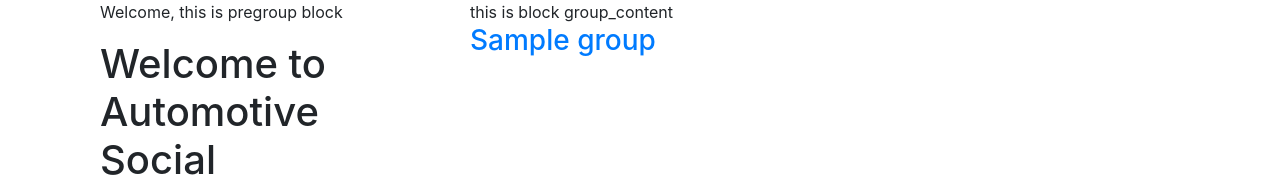
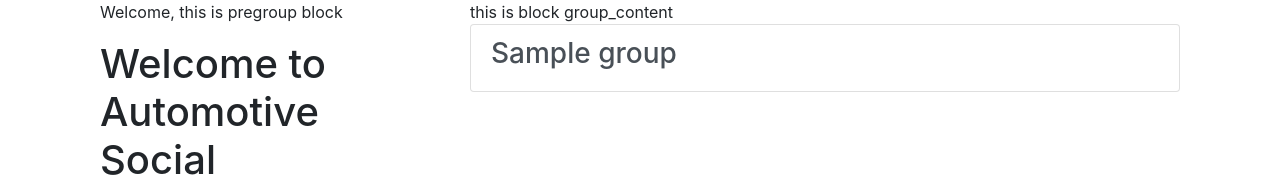
Before and after one commit to KevinLuc1/Automotive_social_django, a Django app: template automotive_social/groups/templates/groups/group_list.html in a window 1280 px wide. Shown: the part 56-248 px from the top of the page. Run offline with Django 3.2, Linux system fonts and the light colour scheme; the template is opened without the code that fills it: most values are stand-ins (such as "Sample title", 1, 10 or a date in 2020); some libraries are stand-ins or nearby versions.

Commit message:
added bootstrap list-group-item class to group_list.html

```diff
--- a/automotive_social/groups/templates/groups/group_list.html
+++ b/automotive_social/groups/templates/groups/group_list.html
@@ -17,7 +17,7 @@
 	<div class="list-group">
 
 		{% for group in object_list %}
-		<a href="#">
+		<a href="#" class="list-group-item list-group-item-action flex-column align-items-start">
 			<h3>{{ group.name }}</h3>
 
 		</a>
```
